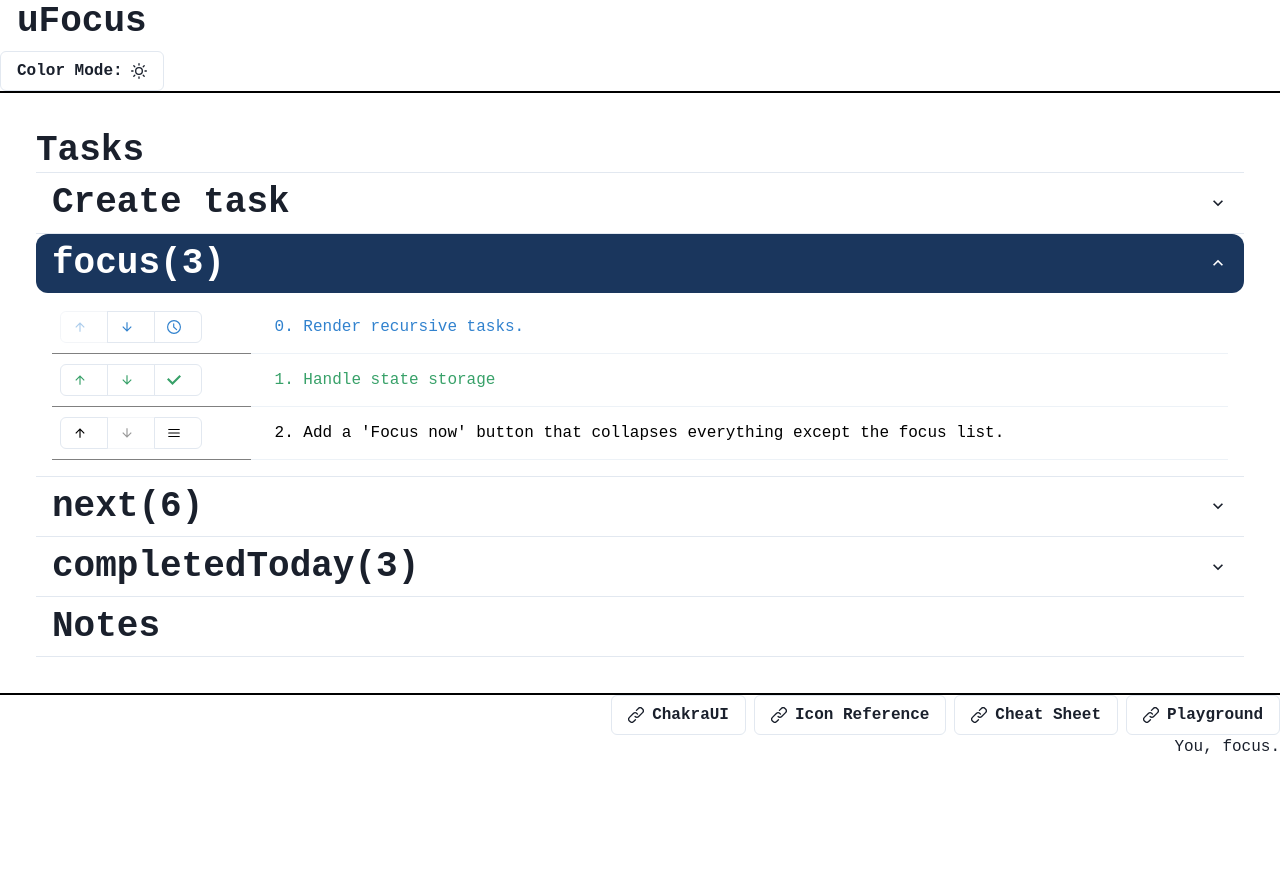
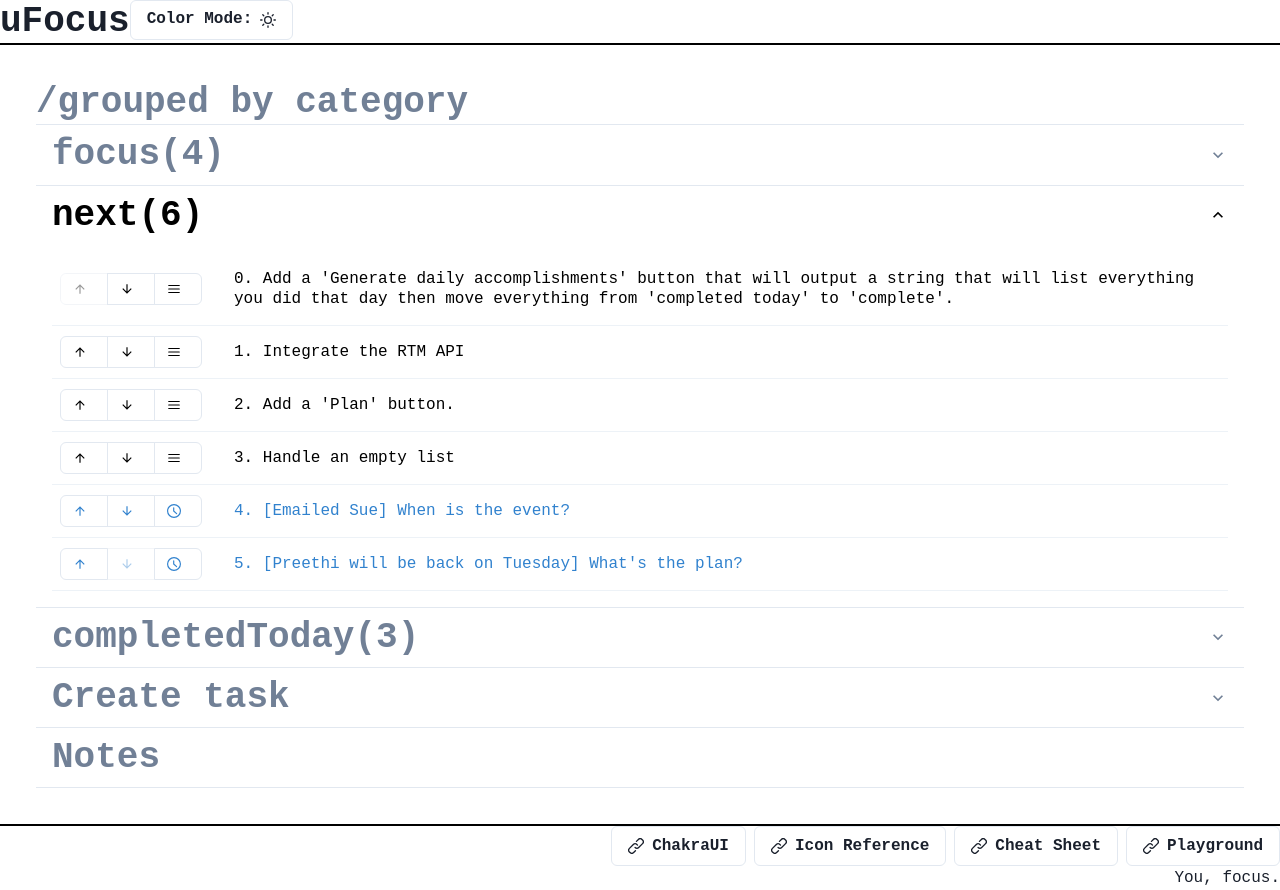
Before and after one commit to vpbasile/uFocus, a React (Vite) app: page / in a window 1280 px wide. Before the commit the page ends 800 px from the top, so only its background shows below. Built offline with nearby package versions, Linux system fonts and the light colour scheme.

Commit message:
Refactor status button into displayTask

```diff
--- a/src/components/GPTTasks/GroupedCategory.tsx
+++ b/src/components/GPTTasks/GroupedCategory.tsx
@@ -1,10 +1,10 @@
 // GPTTasks.tsx
 
-import { Box, Heading, List, ListItem, Button, Tbody, Td, Tr, Accordion, AccordionButton, AccordionIcon, AccordionItem, AccordionPanel, Icon, Table, Input, RadioGroup, Radio } from '@chakra-ui/react';
+import { Box, Heading, List, ListItem, Button, Tbody, Td, Tr, Accordion, AccordionButton, AccordionIcon, AccordionItem, AccordionPanel, Icon, Table, Input, RadioGroup, Radio, useColorModeValue } from '@chakra-ui/react';
 import { category, listCategory, stateType, task } from './task';
 import { ChatIcon } from '@chakra-ui/icons';
 import { nanoid } from 'nanoid';
-import SectionContents from './sectionContents';
+import TaskTable from './TaskTable';
 import { groupedTasks, notesList } from './task-spoof';
 import { useReducer, useState } from 'react';
 import taskReducer, { Action, store } from './todoSlice';
@@ -15,8 +15,9 @@ export default function GroupedCategory() {
     // ---------------------------------------------
     // <><> Style constants
     // ---------------------------------------------
-    const accentColor = 'blue.900';
-    const accented = { bg: accentColor, color: 'white' };
+    // const accentColor = 'blue.900';
+    const expandedStyle = { bg: 'inherit', color: useColorModeValue('black', 'white') };
+    const collapsedStyle = { bg: 'inherit', color: 'gray.500' }
 
     // ---------------------------------------------
     // <><> States
@@ -43,10 +44,25 @@ export default function GroupedCategory() {
     return (<Provider store={store}>
         <Box display={{ md: 'flex' }}>
             <Box id='taskList' p={9} flex={1}>
-                <Heading as={'h2'}>Tasks</Heading>
+                <Heading as={'h2'} sx={collapsedStyle}>/grouped by category</Heading>
                 <Accordion defaultIndex={[1]}>
+                    {listCategory.map((eachCategory) => {
+                        const relevantTasks: task[] = taskState.get(eachCategory) as task[]
+                        return <AccordionItem key={`${eachCategory}`}>
+                            <AccordionButton
+                                sx={collapsedStyle} _expanded={expandedStyle}
+                                rounded={'xl'} >
+                                <Box as="span" flex='1' textAlign='left'>
+                                    <Heading as={'h3'}>{eachCategory}({relevantTasks.length})</Heading>
+                                </Box>
+                                <AccordionIcon />
+                            </AccordionButton>
+                            <AccordionPanel pb={4}><TaskTable relevantTasks={relevantTasks}
+                                dispatch={dispatch} /></AccordionPanel>
+                        </AccordionItem>
+                    })}
                     <AccordionItem id='newTaskForm'>
-                        <AccordionButton rounded={'xl'} _expanded={accented}>
+                        <AccordionButton rounded={'xl'} sx={collapsedStyle} _expanded={expandedStyle}>
                             <Box as="span" flex='1' textAlign='left'>
                                 <Heading as={'h3'}>Create task</Heading>
                             </Box>
@@ -77,21 +93,8 @@ export default function GroupedCategory() {
 
                         </Table></AccordionPanel>
                     </AccordionItem>
-                    {listCategory.map((eachCategory) => {
-                        const relevantTasks: task[] = taskState.get(eachCategory) as task[]
-                        return <AccordionItem key={`${eachCategory}`}>
-                            <AccordionButton rounded={'xl'} _expanded={accented}>
-                                <Box as="span" flex='1' textAlign='left'>
-                                    <Heading as={'h3'}>{eachCategory}({relevantTasks.length})</Heading>
-                                </Box>
-                                <AccordionIcon />
-                            </AccordionButton>
-                            <AccordionPanel pb={4}><SectionContents relevantTasks={relevantTasks}
-                                dispatch={dispatch} /></AccordionPanel>
-                        </AccordionItem>
-                    })}
                     <AccordionItem>
-                        <AccordionButton>
+                        <AccordionButton sx={collapsedStyle} _expanded={expandedStyle}>
                             <Heading as={'h2'}>Notes</Heading>
                         </AccordionButton>
                         <AccordionPanel>
--- a/src/components/GPTTasks/StatusButton.tsx
+++ /dev/null
@@ -1,21 +0,0 @@
-// StatusButton.tsx
-
-import { CheckIcon, TimeIcon, HamburgerIcon } from "@chakra-ui/icons";
-import { Button, SystemStyleObject } from "@chakra-ui/react";
-import { task } from "./task";
-import { Dispatch } from "react";
-import { Action } from "./todoSlice";
-
-export default function StatusButton(props: { thisTask: task, taskRank: number, dispatch: Dispatch<Action>, sx: SystemStyleObject }) {
-    const dispatch = props.dispatch;
-    const thisTask = props.thisTask;
-    const sx = props.sx;
-    const thisCategory = thisTask.category;
-    const taskRank = props.taskRank;
-    const updateStatus = () => { dispatch({ type: 'UPDATE_STATUS', payload: { category: thisCategory, rank: taskRank } }); }
-    switch (thisTask.status) {
-        case 'complete': return <Button leftIcon={<CheckIcon />} onClick={updateStatus} sx={sx} />; break;
-        case 'waiting': return <Button leftIcon={<TimeIcon />} onClick={updateStatus} sx={sx} />; break;
-        default: return <Button leftIcon={<HamburgerIcon />} onClick={updateStatus} sx={sx} />; break;
-    }
-}
--- a/src/components/GPTTasks/sectionContents.tsx
+++ b/src/components/GPTTasks/TaskTable.tsx
@@ -1,4 +1,4 @@
-// SectionContents.tsx
+// TaskTable.tsx
 
 import { Tr, Td, Tbody, Table, useColorModeValue } from "@chakra-ui/react";
 import { status, task, category } from "./task";
@@ -6,9 +6,10 @@ import { Dispatch } from "react";
 import { Action } from "./todoSlice";
 import DisplayTask from "./displayTask";
 
+
 export type dispatchFunction = (category: category, rank: number) => void
 
-export default function SectionContents(props: { relevantTasks: task[], dispatch: Dispatch<Action> }) {
+export default function TaskTable(props: { relevantTasks: task[], dispatch: Dispatch<Action> }) {
     // ---------------------------------------------
     // <><> Cache props
     // ---------------------------------------------
--- a/src/components/GPTTasks/displayTask.tsx
+++ b/src/components/GPTTasks/displayTask.tsx
@@ -1,27 +1,40 @@
-import { ArrowUpIcon, ArrowDownIcon } from "@chakra-ui/icons";
+import { ArrowUpIcon, ArrowDownIcon, CheckIcon, HamburgerIcon, TimeIcon } from "@chakra-ui/icons";
 import { Tr, Td, ButtonGroup, Button, SystemStyleObject } from "@chakra-ui/react";
-import StatusButton from "./StatusButton";
 import { task } from "./task";
 import { Action } from "./todoSlice";
 import { Dispatch } from "react";
 
 export default function DisplayTask(props: { task: task, taskRank: number, taskStyle: SystemStyleObject, isFirst: boolean, isLast: boolean, dispatch: Dispatch<Action> }) {
     const task = props.task;
+    const { category, status, id } = task
+
     const taskRank = props.taskRank;
-    const taskID = task.id;
     const taskStyle = props.taskStyle;
     const dispatch = props.dispatch;
+    // ---------------------------------------------
+    // <><> Ranking functions
+    // ---------------------------------------------
+    const rankUp = () => { dispatch({ type: 'RANK_UP', payload: { category: category, rank: taskRank } }); }
+    const rankDn = () => { dispatch({ type: 'RANK_DN', payload: { category: category, rank: taskRank } }); }
 
-    const rankUp = () => { dispatch({ type: 'RANK_UP', payload: { category: task.category, rank: taskRank } }); }
-    const rankDn = () => { dispatch({ type: 'RANK_DN', payload: { category: task.category, rank: taskRank } }); }
+    // ---------------------------------------------
+    // <><> Stuff for the status button
+    // ---------------------------------------------
+    const updateStatus = () => { dispatch({ type: 'UPDATE_STATUS', payload: { category: category, rank: taskRank } }); }
+    const whichButton = () => {
+        switch (status) {
+            case 'complete': return <Button leftIcon={<CheckIcon />} onClick={updateStatus} sx={taskStyle} />; break;
+            case 'waiting': return <Button leftIcon={<TimeIcon />} onClick={updateStatus} sx={taskStyle} />; break;
+            default: return <Button leftIcon={<HamburgerIcon />} onClick={updateStatus} sx={taskStyle} />; break;
+        }
+    }
 
-
-    return <Tr key={taskID} sx={taskStyle}>
-        <Td p={2} borderBottom={'1px solid gray'}>
+    return <Tr key={id} sx={taskStyle}>
+        <Td p={2} id={'task_' + id} className="taskButtons">
             <ButtonGroup size='sm' isAttached>
                 <Button leftIcon={<ArrowUpIcon />} onClick={rankUp} isDisabled={props.isFirst} sx={taskStyle} />
                 <Button leftIcon={<ArrowDownIcon />} onClick={rankDn} isDisabled={props.isLast} sx={taskStyle} />
-                <StatusButton thisTask={task} taskRank={taskRank} dispatch={dispatch} sx={taskStyle} />
+                {whichButton()}
             </ButtonGroup>
         </Td>
         <Td>{taskRank + ". " + task.displayText}</Td>
--- a/src/components/GPTTasks/task-spoof.tsx
+++ b/src/components/GPTTasks/task-spoof.tsx
@@ -6,6 +6,7 @@ import { category, listCategory, task } from './task';
 
 
 export const initialTasks: task[] = [
+    { id: nanoid(), displayText: "Implement react router", status: 'inProgress', category: "focus" },
     { id: nanoid(), displayText: "Render recursive tasks.", status: 'waiting', category: "focus" },
     { id: nanoid(), displayText: "Handle state storage", status: 'complete', category: "focus" },
     { id: nanoid(), displayText: "Add a 'Focus now' button that collapses everything except the focus list.", status: 'inProgress', category: "focus" },
--- a/src/components/sandboxHeader.tsx
+++ b/src/components/sandboxHeader.tsx
@@ -1,4 +1,4 @@
-import { Flex, Heading, VStack, Link } from "@chakra-ui/react";
+import { Flex, Heading, Link } from "@chakra-ui/react";
 import ColorModeButton from "./helpers/colorModeButton";
 // import { useState } from "react";
 
@@ -14,10 +14,12 @@ export type routeType = {
 export default function Header(props: { foregroundColor: string, routes: routeType[] }) {
     const foregroundColor = props.foregroundColor;
 
-    return (<Flex id="header" borderBottom={`2px solid ${foregroundColor}`} marginBottom={'xl'}>
-        <VStack>
-            <Heading flex={3} as={'h1'}><Link href="/">uFocus</Link></Heading>
+    return (<Flex id="header"
+    borderBottom={`2px solid ${foregroundColor}`}
+    marginBottom={'xl'}>
+        <Flex p={'xl'}>
+            <Heading flex={3} as={'h1'} p={'xl'}><Link href="/">uFocus</Link></Heading>
             <ColorModeButton />
-        </VStack>
+        </Flex>
     </Flex >)
 }
```
